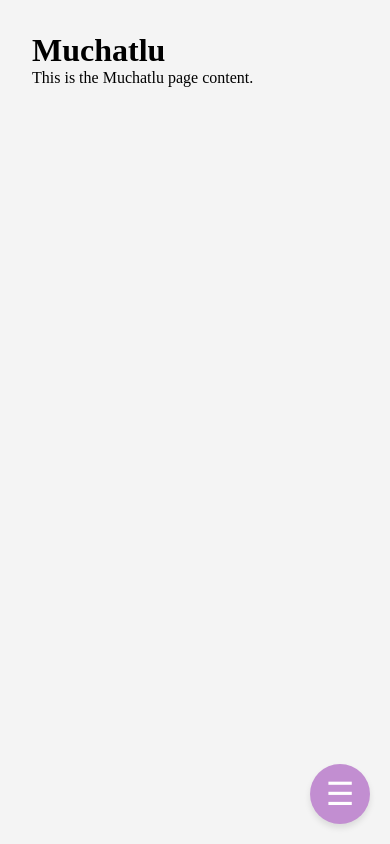
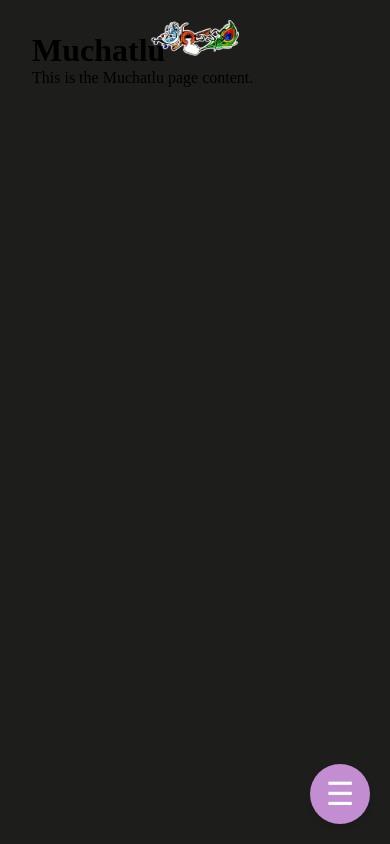
Before and after one commit to harshith1411/bvanam, a React (Vite) app in the folder frontend/: page /muchatlu in a window 390 px wide. Built offline with nearby package versions, Linux system fonts and the light colour scheme; no server answers.

Commit message:
Basic Dark Mode

```diff
--- a/frontend/src/components/Hero.css
+++ b/frontend/src/components/Hero.css
@@ -31,11 +31,11 @@
     position: relative;
     overflow: hidden;
     padding: 2rem;
-    background-color: #edf0eb;
+    background-color: #1d1d1b;
 }
 
 .hero-logo {
-    height: 15vw;
+    height: 25vw;
     max-height: 190px;
     width: auto;
     position: absolute;
@@ -45,7 +45,7 @@
 }
 
 .hero h1 {
-    color: #202020;
+    color: #fff8e8;
 }
 
 .hero-MI {
@@ -90,7 +90,7 @@
     transform: translate(-50%, -50%);
     width: 110%;
     height: 100%;
-    background-color: #becfbb;
+    background-color: #8ed8f1;
     z-index: -1;
     animation: fillFromLeft 1.2s ease-out forwards;
 }
@@ -110,7 +110,7 @@
     transform: translate(-50%, -50%);
     width: 110%;
     height: 110%;
-    background-color: #e7dcc8;
+    background-color: #f62b04;
     z-index: -1;
     animation: fillFromLeft 1.2s ease-out forwards;
 }
@@ -132,7 +132,7 @@
     left: 44%;
     width: 40%;
     height: 50%;
-    background-color: #bccbea;
+    background-color: #adca56;
     z-index: -1;
     transform-origin: left;
     animation: highlightFill 1.2s ease-out forwards;
@@ -169,14 +169,14 @@
 /* Mobile-specific adjustments */
 @media (max-width: 768px) {
     .hero-MI {
-        font-size: 2.5rem; /* Reduced for mobile */
-        top: 52%; /* Adjusted for mobile */
-        right: 10%; /* Adjusted for mobile */
+        font-size: 2rem; /* Reduced for mobile */
+        top: 57%; /* Adjusted for mobile */
+        right: 5%; /* Adjusted for mobile */
     }
 
     .hero-AM {
-        font-size: 3rem; /* Reduced for mobile */
-        top: 70%; /* Adjusted for mobile */
+        font-size: 2.5rem; /* Reduced for mobile */
+        top: 65%; /* Adjusted for mobile */
         left: 10%; /* Adjusted for mobile */
     }
 
--- a/frontend/src/components/Hero.jsx
+++ b/frontend/src/components/Hero.jsx
@@ -1,6 +1,6 @@
 import './Hero.css';
-import logoLT from '../assets/logoLT.png';
-import MTMB from '../assets/mtmb.svg';
+import logoLT from '../assets/logo.png';
+import MTMB from '../assets/mtmb-darkbg.png';
 
 const Hero = () => {
 
--- a/frontend/src/components/MobileNavbar.css
+++ b/frontend/src/components/MobileNavbar.css
@@ -47,3 +47,15 @@
 .mobile-menu a:hover {
     background-color: #f5f5f5;
 }
+
+.navbar-logo {
+    position: fixed;
+    top: 20px;
+    left: 50%;
+    transform: translateX(-50%);
+    z-index: 1000;
+}
+
+.navbar-logo img {
+    height: 36px; /* Adjust size as needed */
+}
--- a/frontend/src/components/MobileNavbar.jsx
+++ b/frontend/src/components/MobileNavbar.jsx
@@ -1,13 +1,18 @@
-// src/components/MobileNavbar.jsx
 import { useState } from 'react';
 import { Link } from 'react-router-dom';
 import './MobileNavbar.css';
+import logo from '../assets/logo.png'; // Adjust path based on your folder structure
 
 const MobileNavbar = () => {
     const [menuOpen, setMenuOpen] = useState(false);
 
     return (
         <>
+            {/* Logo at the top */}
+            <div className="navbar-logo">
+                <img src={logo} alt="Logo" />
+            </div>
+
             <button className="floating-button" onClick={() => setMenuOpen(!menuOpen)}>
                 ☰
             </button>
--- a/frontend/src/components/Navbar.css
+++ b/frontend/src/components/Navbar.css
@@ -20,7 +20,7 @@
     margin: 0 auto;
     z-index: 1000;
     border-radius: 15px;
-    outline: 1px solid #202020;
+    outline: 1px solid #f62b04;
 }
 
 .nav-links {
@@ -48,7 +48,7 @@
     left: -100%; /* Start from the left */
     width: 100%;
     height: 100%;
-    background-color: #c28ed1;
+    background-color: #f62b04;
     transition: transform 0.3s ease; /* Smooth transition */
     z-index: 0; /* Place behind the text */
 }
@@ -59,7 +59,7 @@
 
 .nav-links a {
     text-decoration: none;
-    color: #202020;
+    color: #fff8e8;
     font-size: 1rem;
     font-family: 'TT Ramillas', sans-serif;
     box-sizing: border-box;
--- a/frontend/src/components/Navbar.jsx
+++ b/frontend/src/components/Navbar.jsx
@@ -1,7 +1,7 @@
 // src/components/Navbar.jsx
 import { Link } from 'react-router-dom';
 import './Navbar.css';
-import logo from '../assets/logoLT.png'; // Import the logo
+import logo from '../assets/logo.png'; // Import the logo
 
 const Navbar = () => {
     return (
--- a/frontend/src/components/PhotoGallery.css
+++ b/frontend/src/components/PhotoGallery.css
@@ -38,6 +38,9 @@
     border-radius: 10px;
     overflow: hidden;
     position: relative; /* Ensure the pseudo-element is positioned relative to the item */
+    border-color: #fff8e8;
+    border-style: solid;
+    border-width: 0.5px;
 }
 
 .masonry-item img {
@@ -55,14 +58,14 @@
     left: 0;
     width: 100%; /* Make the width of the caption equal to the width of the photo */
     height: auto; /* Adjust height based on content */
-    background-color: #bccbea;
+    background-color: #fff8e8;
     border-radius: 0 0 10px 10px;
     animation: slideUp 0.5s ease-in-out forwards;
     display: flex;
     align-items: center;
     justify-content: center;
     font-size: 1rem;
-    color: #202020;
+    color: #1d1d1b;
     padding: 10px;
     box-sizing: border-box;
     font-family: 'TT Ramillas', sans-serif; /* Apply the custom font */
@@ -114,4 +117,7 @@
     .masonry-grid {
         column-count: 2; /* 2 columns for mobile */
     }
+    .PhotoGallery {
+        margin-top: 70px;
+    }
 }
--- a/frontend/src/index.css
+++ b/frontend/src/index.css
@@ -11,7 +11,7 @@ body, html {
   overflow: hidden;
   height: 100%;
   margin: 0;
-  background-color: #edf0eb;
+  background-color: #1d1d1b;
 }
 
 @keyframes fadeIn {
--- a/frontend/src/pages/Muchatlu.jsx
+++ b/frontend/src/pages/Muchatlu.jsx
@@ -1,9 +1,9 @@
 // src/pages/Gnapakalu.jsx
-import React from 'react';
+import 'react';
 
 const Muchatlu = () => {
     return (
-        <div style={{ height: '100vh', background: '#f4f4f4', padding: '2rem' }}>
+        <div style={{ height: '100vh', padding: '2rem' }}>
             <h1>Muchatlu</h1>
             <p>This is the Muchatlu page content.</p>
         </div>
--- a/frontend/src/pages/Parichayalu.jsx
+++ b/frontend/src/pages/Parichayalu.jsx
@@ -1,9 +1,9 @@
 // src/pages/Gnapakalu.jsx
-import React from 'react';
+import 'react';
 
 const Parichayalu = () => {
     return (
-        <div style={{ height: '100vh', background: '#f4f4f4', padding: '2rem' }}>
+        <div style={{ height: '100vh', padding: '2rem' }}>
             <h1>Parichayalu</h1>
             <p>This is the Parichayalu page content.</p>
         </div>
```
Also changed, not shown: frontend/src/assets/mtmb-darkbg.png (added).
